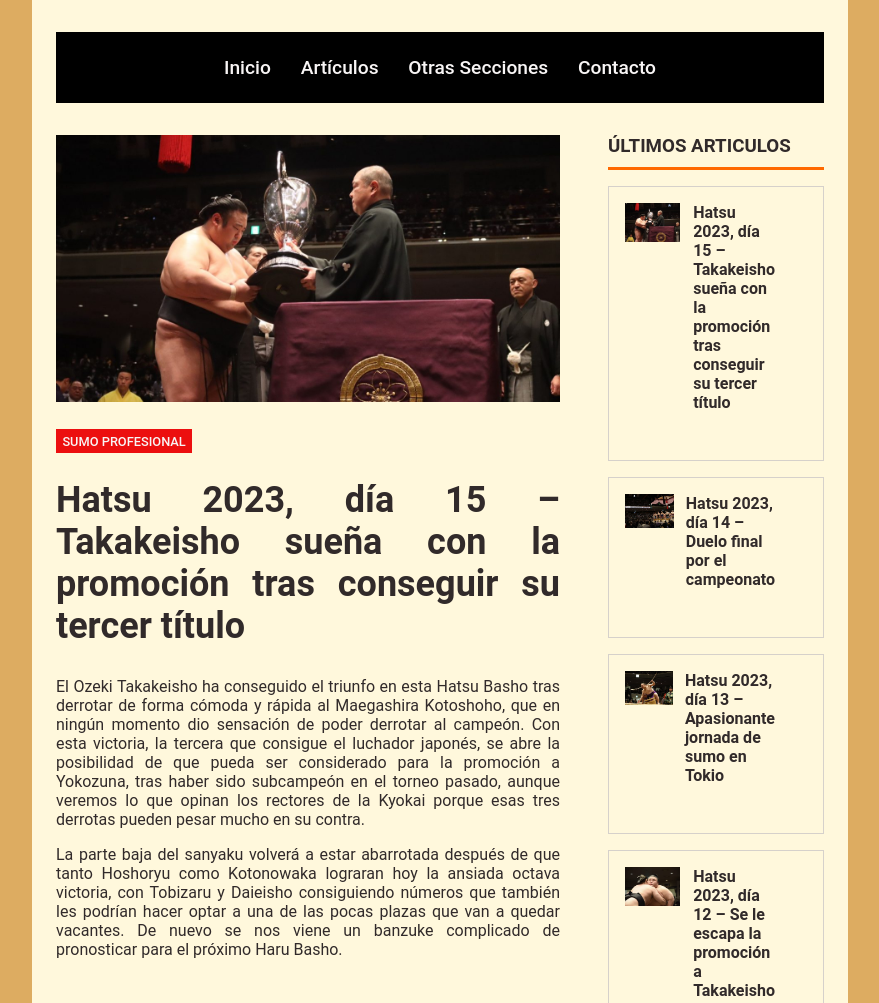
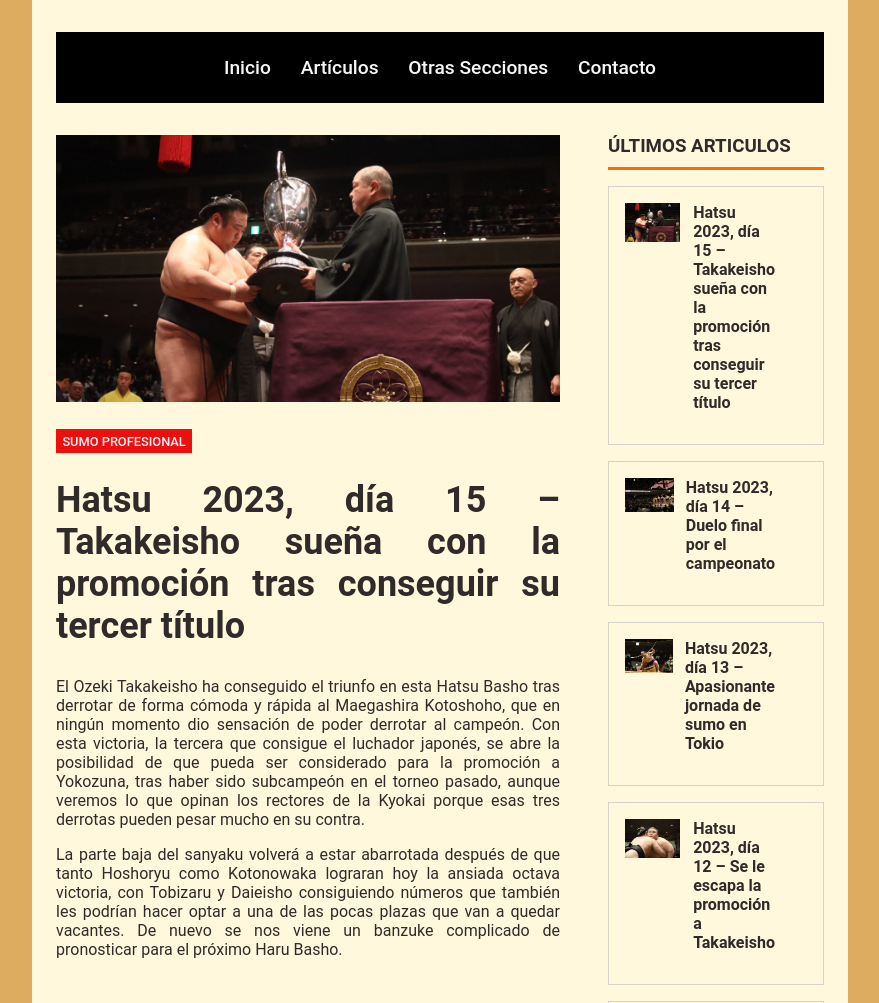
Before and after one commit to jucavi/LMSGI03, a plain HTML site: page actualidad/index.html in a window 1280 px wide. Shown: the top 1003 px of the page, without its empty margins (200-1079 px from the left). Drawn offline with Linux system fonts and the light colour scheme.

Commit message:
modificado estilo de los posts

```diff
--- a/actualidad/css/style.css
+++ b/actualidad/css/style.css
@@ -110,8 +110,8 @@ figure {
 }
 
 .post-img {
-    width: 50%;
-    height: 50%;
+    width: 60%;
+    /* height: 50%; */
 }
 
 .post-img img {
@@ -122,7 +122,7 @@ figure {
     text-decoration: none;
     color: rgb(49, 42, 42);
     width: 50%;
-    padding: 0 2rem 2rem 0;
+    padding: 0 2rem 1rem 0;
 }
 
 .n-link:hover {
```
